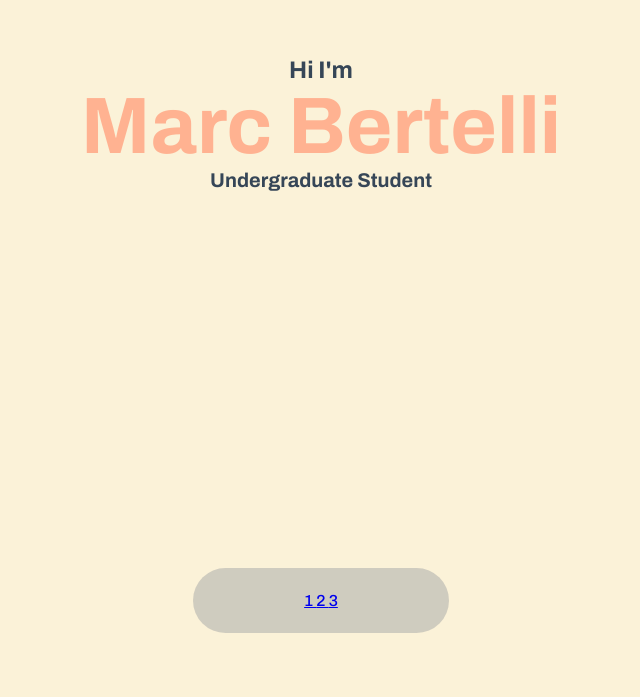
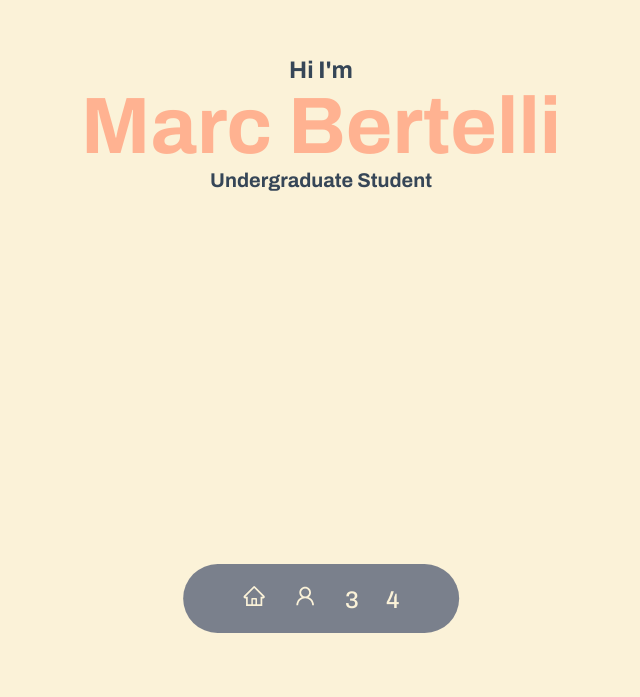
Before and after one commit to Siskyy/portfolio-site, a React (Create React App) app: page / in a window 1280 px wide. Shown: the part 103-800 px from the top of the page, without its empty margins (319-959 px from the left). Built offline with nearby package versions, Linux system fonts and the light colour scheme; the HTML template or start-up script is replaced by a standard one.

Commit message:
imported react icons fro Navbar | Floating NavBar dimesions

```diff
--- a/package.json
+++ b/package.json
@@ -8,6 +8,7 @@
     "@testing-library/user-event": "^13.5.0",
     "react": "^17.0.2",
     "react-dom": "^17.0.2",
+    "react-icons": "^4.3.1",
     "react-scripts": "5.0.0",
     "web-vitals": "^2.1.4"
   },
--- a/src/Components/NavBar/NavBar.css
+++ b/src/Components/NavBar/NavBar.css
@@ -1,14 +1,21 @@
 nav {
-  background: rgba(108, 116, 132, 0.3);
+  background: rgba(108, 116, 132, 0.9);
   position: fixed;
   left: 50%;
   transform: translateX(-50%);
-  width: 20%;
+  width: max-content;
   z-index: 10;
   bottom: 4rem;
   border-radius: 3rem;
-  padding: 1.5rem 4rem;
+  padding: 1.25rem 3rem;
   display: block;
   gap: 1rem;
   text-align: center;
 }
+
+nav a {
+  text-decoration: none;
+  font-size: 1.5rem;
+  color: #fbf2d8;
+  padding: 0.7rem;
+}
--- a/src/Components/NavBar/NavBar.jsx
+++ b/src/Components/NavBar/NavBar.jsx
@@ -1,13 +1,17 @@
 import React from 'react';
 import './NavBar.css';
+
+import {AiOutlineHome} from '../../../node_modules/react-icons/ai/index';
+import {AiOutlineUser} from '../../../node_modules/react-icons/ai/index';
 
 class NavBar extends React.Component {
     render() {
         return (
             <nav>
-                <a href="#">1 {/* About me */} </a>
-                <a href="#">2 {/* projects */}</a>
-                <a href="#">3 {/* Contact me */}</a>
+                <a href="#"> <AiOutlineHome /> {/* Home */} </a>
+                <a href="#"> <AiOutlineUser /> {/* About me */} </a>
+                <a href="#">3 {/* projects */}</a>
+                <a href="#">4 {/* Contact me */}</a>
             </nav>
         )
     }
```
Also changed, not shown: 1 other file (tests, documents, lock files or other folders).
